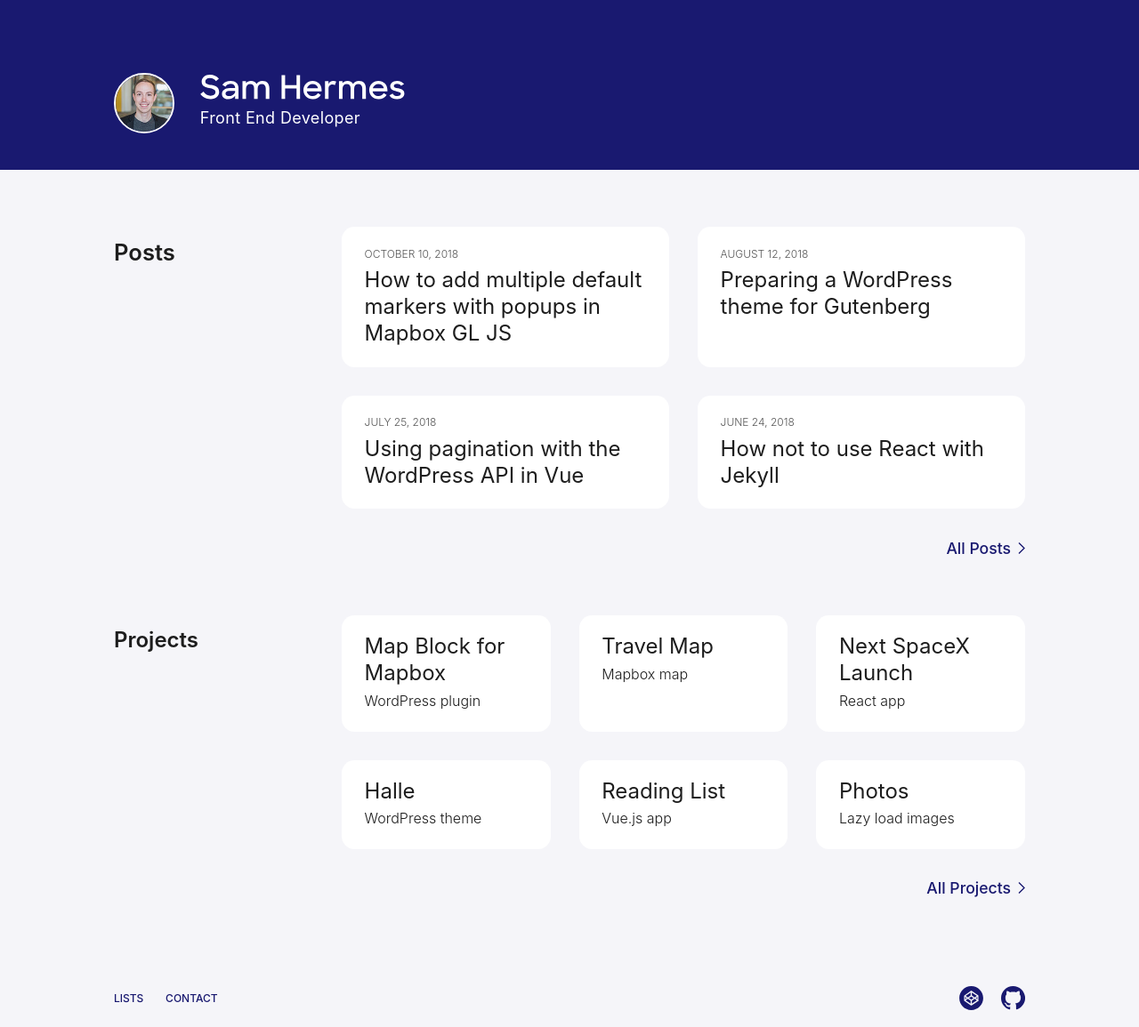
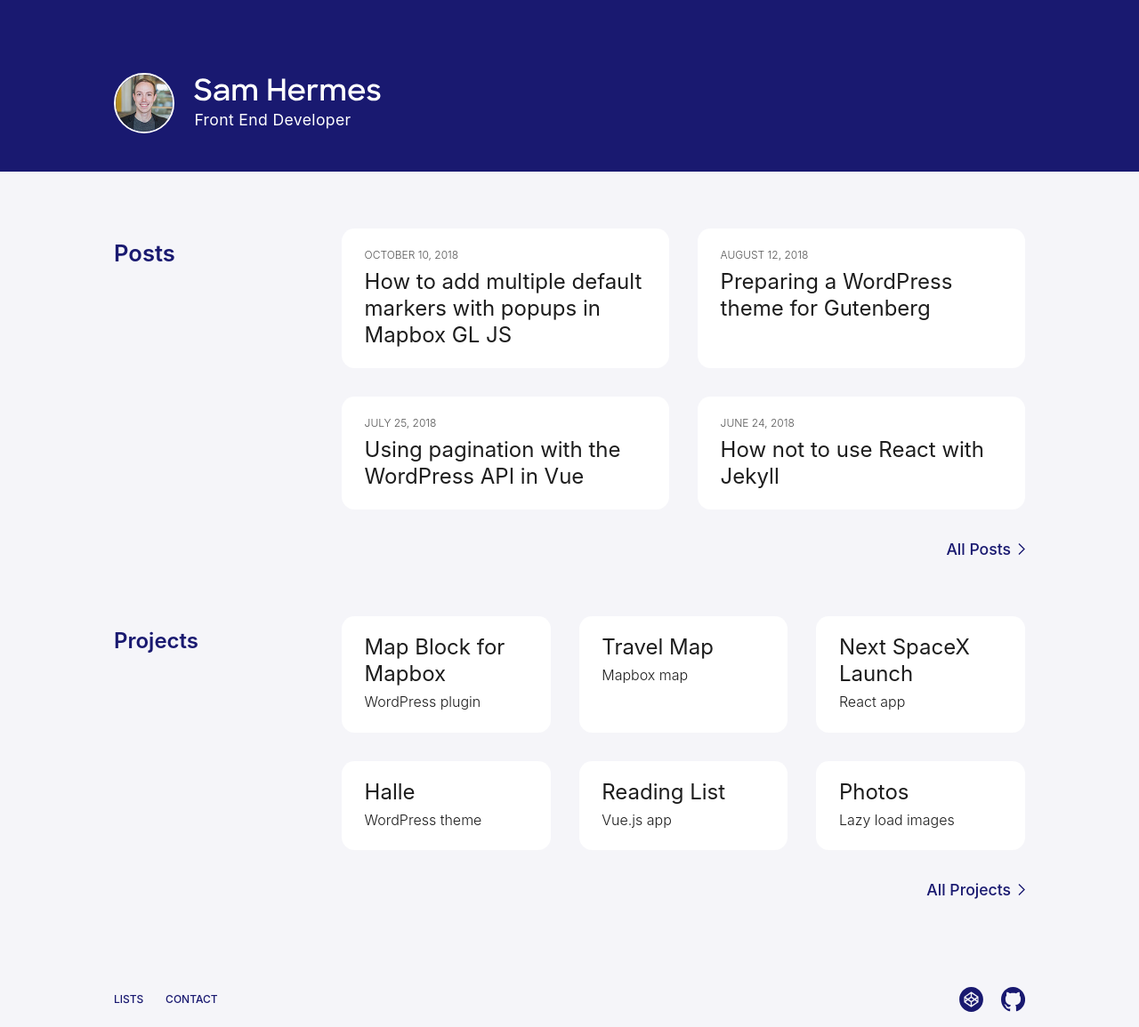
Before and after one commit to samhermes/samhermes.github.io, a Jekyll site: the page built from index.md, in a window 1280 px wide. Shown: the whole page at 89% size. Built offline with Jekyll 4.4.1, drawn with Linux system fonts in a browser that asks for light colours.

Commit message:
Adjust new header styles

```diff
--- a/_sass/_home.scss
+++ b/_sass/_home.scss
@@ -22,7 +22,7 @@
     .headshot {
         width: 3rem;
         height: 3rem;
-    margin-right: 1.3rem;
+        margin-right: 1rem;
         margin-top: 0.4rem;
         border: 2px solid #fff;
         border-radius: 50%;
@@ -38,18 +38,18 @@
             width: 4rem;
             height: 4rem;
             margin-top: 0.1rem;
-      margin-right: 1.8rem;
+            margin-right: 1.4rem;
         }
     }
 
     h1 {
-    margin: 0;
+        margin: 0.18rem 0 0;
     }
 
     svg {
         display: block;
         margin: 0;
-    width: 175px;
+        width: 165px;
 
         @media screen and (min-width: 28.125em) {
             width: 210px;
@@ -57,20 +57,23 @@
         }
 
         @media screen and (min-width: 37.5em) {
-      margin: 0 0 0.4rem;
-      width: 230px;
+            margin: 0 0 0.3rem;
         }
     }
 
     p {
-    font-size: 1rem;
+        font-size: 0.9rem;
         font-weight: 400;
         letter-spacing: 0.02em;
         margin: 0;
         color: #fff;
 
+        @media screen and (min-width: 28.125em) {
+            font-size: 1rem;
+        }
+
         @media screen and (min-width: 37.5em) {
-      font-size: 1.125rem;
+            font-size: 1.1rem;
         }
     }
 }
@@ -103,6 +106,7 @@
     h2 {
         font-weight: 600;
         margin: 0 0 1.5rem;
+        color: #191970;
 
         @media screen and (min-width: 48em) {
             margin: 0.8rem 0 3rem;
@@ -175,10 +179,10 @@
             color: #191970;
 
             &::after {
-        content: '';
+                content: "";
                 height: 13px;
                 width: 8px;
-        background: url('/img/arrow.svg') no-repeat;
+                background: url("/img/arrow.svg") no-repeat;
                 background-position: center;
                 background-size: cover;
                 margin-left: 0.5rem;
```
Also changed, not shown: 1 other file. Lines whose indentation alone changed are shown as unchanged.
